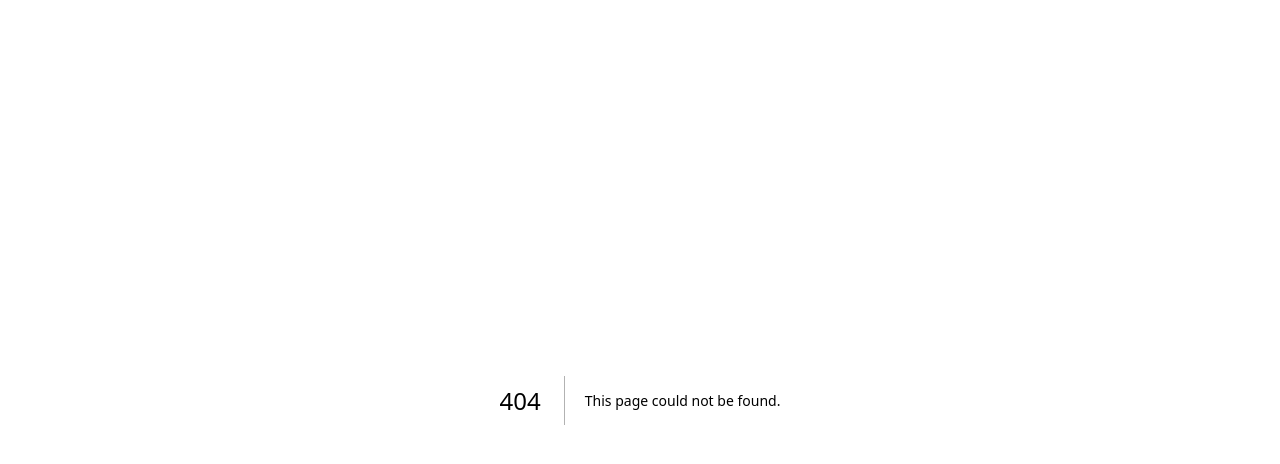
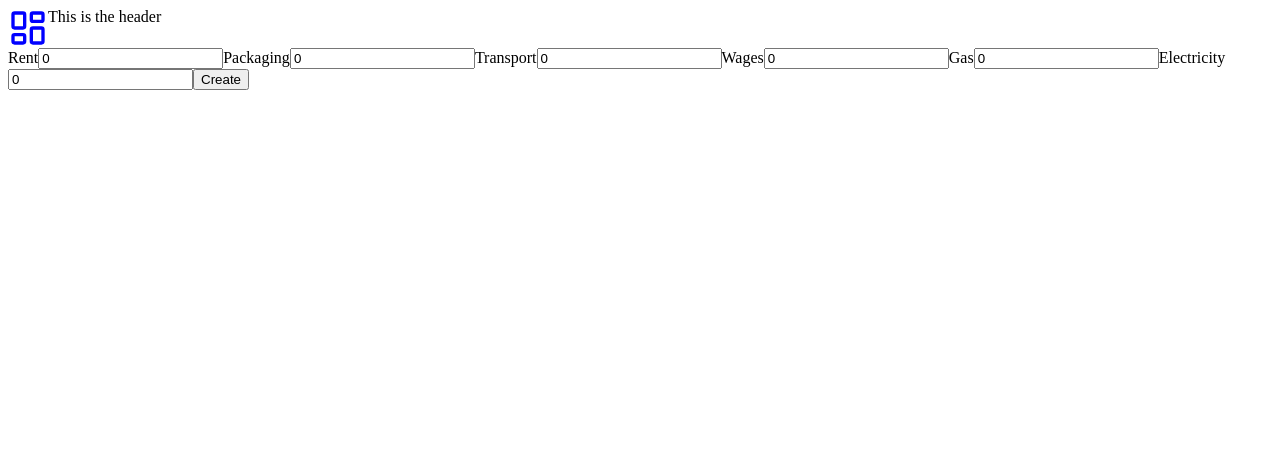
Before and after one commit to Aaronica123/butchery_management_system, a Next.js app in the folder frontend/frontend/: page /pages/forms/expenses in a window 1280 px wide. Before the commit this address had no page. Shown: the top 464 px of the page. Built offline with nearby package versions, Linux system fonts and the light colour scheme; no server answers.

Commit message:
created expenses form to create expenses

```diff
--- /dev/null
+++ b/frontend/frontend/app/pages/forms/expenses/page.tsx
@@ -0,0 +1,49 @@
+"use client"
+
+import { final_ax } from "@/components/axios";
+import { useState } from "react"
+
+export default function Expense_form(){
+    const[form,setform]=useState({rent:0,packaging:0,transport:0,wages:0,gas:0,electricty:0})
+
+    const change=(e:React.ChangeEvent<HTMLInputElement>)=>{
+        const{name,value}=e.target;
+        setform((data)=>({
+            ...data,
+            [name]:value
+        }))
+    }
+    const submit=async()=>{
+        const data=await final_ax.post("/expenses/create",{
+            rent:Number(form.rent),
+            packaging:Number(form.packaging),
+            transport:Number(form.transport),
+            wages:Number(form.wages),
+            gas:Number(form.gas),
+            electricity:Number(form.electricty)
+        })
+        if(data.status==200||data.status==201){
+            alert("Expenses recorded")
+        }
+        else{
+            throw new Error(data.data);
+        }
+    }
+    return(<>
+    <form>
+        <label>Rent</label>
+        <input type="number" name="rent" onChange={change} value={form.rent}></input>
+        <label>Packaging</label>
+        <input type="number" name="packaging" onChange={change} value={form.packaging}></input>
+        <label>Transport</label>
+        <input type="number" name="transport" onChange={change} value={form.transport}></input>
+        <label>Wages</label>
+        <input type="number" name="wages" onChange={change} value={form.wages}></input>
+        <label>Gas</label>
+        <input type="number" name="gas" onChange={change} value={form.gas}></input>
+        <label>Electricity</label>
+        <input type="number" name="electricty" onChange={change} value={form.electricty}></input>
+        <button onClick={submit} type="button">Create</button>
+    </form>
+    </>)
+}
```
